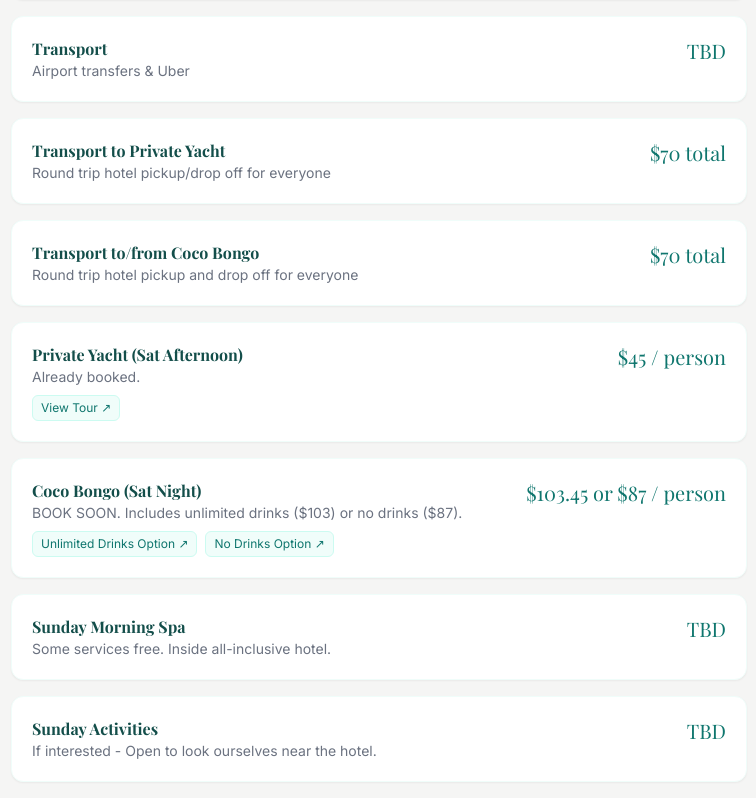
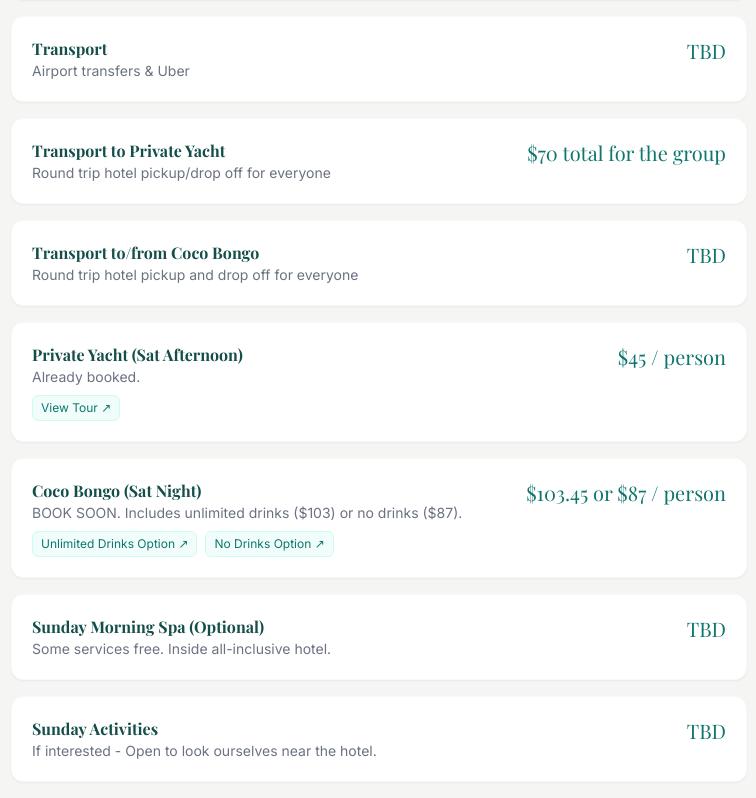
Before and after one commit to shivara28/Cancun-bach-trip, a React (Vite) app: page /expenses in a window 1280 px wide. Shown: the part 474-1272 px from the top of the page, without its empty margins (261-1017 px from the left). Built offline with nearby package versions, Linux system fonts and the light colour scheme; a web font is replaced by a local one.

Commit message:
more edits to bach planning

```diff
--- a/src/pages/Expenses.jsx
+++ b/src/pages/Expenses.jsx
@@ -8,8 +8,8 @@
         { name: 'Food & Drinks', amount: 'Included', desc: 'All-inclusive resort (except Taboo Dinner)' },
         { name: 'Taboo Mediterranean Dinner', amount: 'TBD', desc: '' },
         { name: 'Transport', amount: 'TBD', desc: 'Airport transfers & Uber' },
-        { name: 'Transport to Private Yacht', amount: '$70 total', desc: 'Round trip hotel pickup/drop off for everyone' },
-        { name: 'Transport to/from Coco Bongo', amount: '$70 total', desc: 'Round trip hotel pickup and drop off for everyone' },
+        { name: 'Transport to Private Yacht', amount: '$70 total for the group', desc: 'Round trip hotel pickup/drop off for everyone' },
+        { name: 'Transport to/from Coco Bongo', amount: 'TBD', desc: 'Round trip hotel pickup and drop off for everyone' },
         {
             name: 'Private Yacht (Sat Afternoon)',
             amount: '$45 / person',
@@ -25,7 +25,7 @@
                 { text: 'No Drinks Option', url: 'https://www.getyourguide.com/cancun-l150/cancun-coco-bongo-nightclub-experience-t404040/?ranking_uuid=36a0c5da-e239-4f00-97a2-dbafcf41fafa' }
             ]
         },
-        { name: 'Sunday Morning Spa', amount: 'TBD', desc: 'Some services free. Inside all-inclusive hotel.' },
+        { name: 'Sunday Morning Spa (Optional)', amount: 'TBD', desc: 'Some services free. Inside all-inclusive hotel.' },
         { name: 'Sunday Activities', amount: 'TBD', desc: 'If interested - Open to look ourselves near the hotel.' }
     ];
 
```
